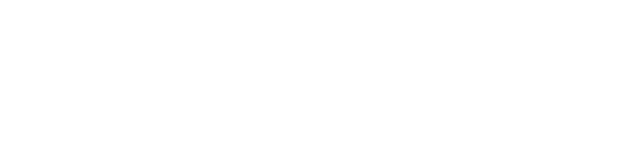
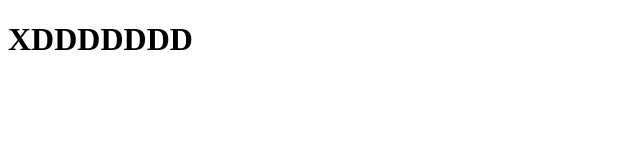
Before and after one commit to Voyda2137/banking-app-backend, a website: page index.html in a window 1280 px wide. Shown: the whole page, without its empty margins (0-640 px from the left). Drawn offline with Linux system fonts and the light colour scheme.

Commit message:
Update index.html

```diff
--- a/index.html
+++ b/index.html
@@ -5,6 +5,6 @@
     <title>xd</title>
 </head>
 <body>
-
+<h1>XDDDDDDD</h1>
 </body>
 </html>
```
